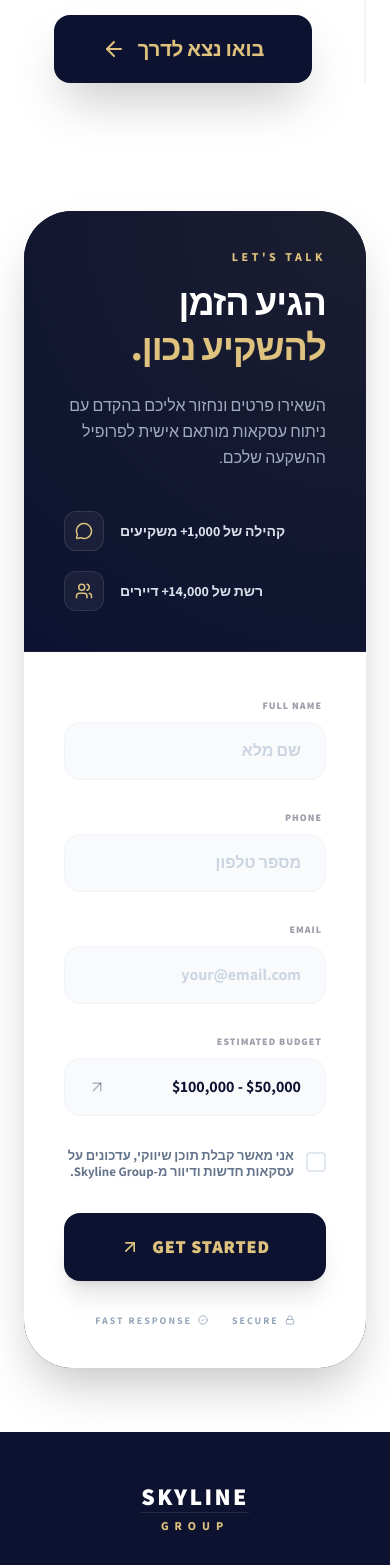
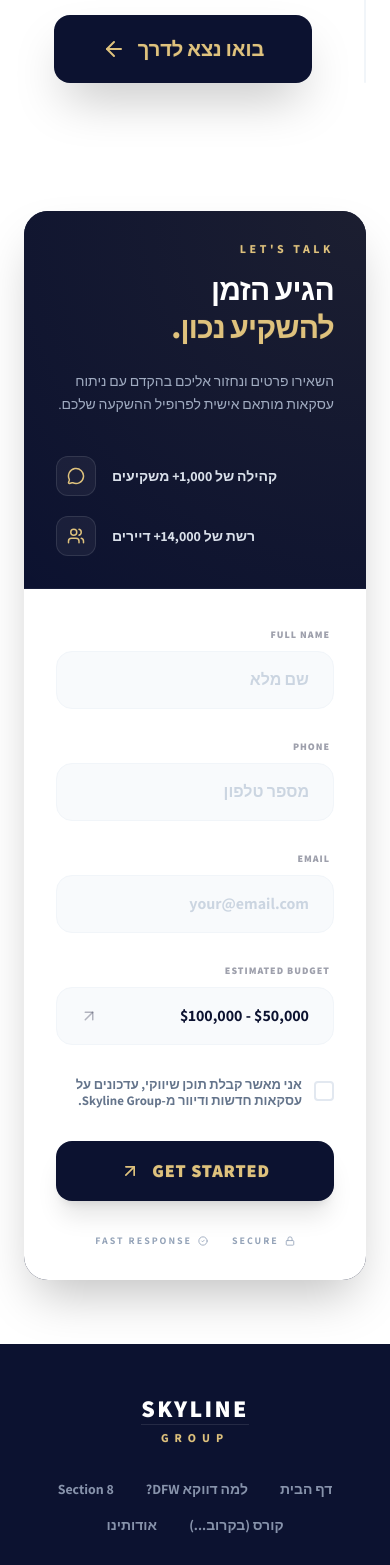
Before and after one commit to alonzekcer/skyline-group-texas, a React (Vite) app: page / in a window 390 px wide. Shown: the part 8862-10427 px from the top of the page. Built offline with nearby package versions, Linux system fonts and the light colour scheme.

Commit message:
UI: Optimize ContactSection and ContactView for mobile

```diff
--- a/src/components/home/ContactSection.tsx
+++ b/src/components/home/ContactSection.tsx
@@ -40,17 +40,17 @@
     return (
         <section id="home-contact" className="py-16 bg-white">
             <div className="container mx-auto px-6">
-                <div className="max-w-5xl mx-auto bg-navy rounded-[3rem] shadow-2xl overflow-hidden flex flex-col lg:flex-row">
+                <div className="max-w-5xl mx-auto bg-navy rounded-3xl md:rounded-[3rem] shadow-2xl overflow-hidden flex flex-col lg:flex-row">
                     {/* Left Side: Content */}
-                    <div className="lg:w-5/12 bg-navy p-10 md:p-16 text-white relative flex flex-col justify-center border-b lg:border-b-0 lg:border-r border-white/5">
+                    <div className="lg:w-5/12 bg-navy p-8 md:p-16 text-white relative flex flex-col justify-center border-b lg:border-b-0 lg:border-r border-white/5">
                         <div className="absolute inset-0 bg-[radial-gradient(circle_at_top_right,rgba(212,175,55,0.08),transparent)] pointer-events-none"></div>
                         <div className="relative z-10 text-right">
                             <span className="text-gold font-bold uppercase tracking-[0.3em] text-xs mb-4 block leading-none">Let's Talk</span>
-                            <h2 className="text-4xl md:text-5xl font-black mb-6 leading-tight tracking-tight">
+                            <h2 className="text-3xl md:text-5xl font-black mb-6 leading-tight tracking-tight">
                                 הגיע הזמן <br />
                                 <span className="text-gold">להשקיע נכון.</span>
                             </h2>
-                            <p className="text-base text-blue-100/70 mb-10 leading-relaxed max-w-sm">
+                            <p className="text-sm md:text-base text-blue-100/70 mb-10 leading-relaxed max-w-sm">
                                 השאירו פרטים ונחזור אליכם בהקדם עם ניתוח עסקאות מותאם אישית לפרופיל ההשקעה שלכם.
                             </p>
 
@@ -72,7 +72,7 @@
                     </div>
 
                     {/* Right Side: Form */}
-                    <div className="lg:w-7/12 p-10 md:p-16 bg-white flex flex-col justify-center">
+                    <div className="lg:w-7/12 p-8 md:p-16 bg-white flex flex-col justify-center">
                         {status === 'success' ? (
                             <div className="text-center py-12">
                                 <div className="w-20 h-20 bg-green-50 text-green-500 rounded-full flex items-center justify-center mx-auto mb-6">
@@ -156,7 +156,7 @@
                                 <button
                                     type="submit"
                                     disabled={status === 'loading'}
-                                    className="w-full bg-navy text-gold font-black py-5 rounded-2xl shadow-xl hover:shadow-gold/10 hover:-translate-y-0.5 active:translate-y-0 transition-all text-lg uppercase tracking-wider mt-4 flex items-center justify-center gap-3 disabled:opacity-50 disabled:cursor-not-allowed"
+                                    className="w-full bg-navy text-gold font-black py-4 md:py-5 rounded-2xl shadow-xl hover:shadow-gold/10 hover:-translate-y-0.5 active:translate-y-0 transition-all text-lg uppercase tracking-wider mt-4 flex items-center justify-center gap-3 disabled:opacity-50 disabled:cursor-not-allowed"
                                 >
                                     {status === 'loading' ? 'שולח...' : status === 'error' ? 'שגיאה - נסה שוב' : 'Get Started'} <ArrowUpRight size={20} />
                                 </button>
--- a/src/views/ContactView.tsx
+++ b/src/views/ContactView.tsx
@@ -52,11 +52,11 @@
                     <ArrowLeft size={20} className="group-hover:-translate-x-1 transition-transform" />
                     <span>חזרה לדף הבית</span>
                 </button>
-                <div className="max-w-6xl mx-auto bg-navy rounded-[60px] overflow-hidden flex flex-col lg:flex-row shadow-3xl">
-                    <div className="lg:w-1/2 p-12 md:p-24 text-white relative overflow-hidden">
+                <div className="max-w-6xl mx-auto bg-navy rounded-3xl md:rounded-[60px] overflow-hidden flex flex-col lg:flex-row shadow-3xl">
+                    <div className="lg:w-1/2 p-8 md:p-24 text-white relative overflow-hidden">
                         <div className="absolute top-0 right-0 w-full h-full bg-[radial-gradient(circle_at_bottom_right,_rgba(245,196,81,0.05),_transparent)] pointer-events-none" />
-                        <h2 className="text-5xl md:text-7xl font-black mb-10 leading-[0.9] tracking-tighter uppercase">LET'S <br /> <span className="text-gold text-4xl md:text-6xl tracking-tighter">TALK.</span></h2>
-                        <p className="text-xl text-blue-100/60 mb-16 font-light italic">הזדמנויות ב-DFW לא נשארות פתוחות לנצח. השוק רותח והמחירים עולים - הצטרפו למערכת משומנת עוד היום.</p>
+                        <h2 className="text-3xl md:text-7xl font-black mb-10 leading-[0.9] tracking-tighter uppercase">LET'S <br /> <span className="text-gold text-2xl md:text-6xl tracking-tighter">TALK.</span></h2>
+                        <p className="text-base md:text-xl text-blue-100/60 mb-16 font-light italic">הזדמנויות ב-DFW לא נשארות פתוחות לנצח. השוק רותח והמחירים עולים - הצטרפו למערכת משומנת עוד היום.</p>
                         <div className="space-y-12">
                             <div className="flex items-center gap-8 group cursor-pointer">
                                 <div className="w-16 h-16 bg-white/5 rounded-3xl flex items-center justify-center text-gold border border-white/5 group-hover:bg-gold group-hover:text-navy transition-all duration-500 shadow-xl"><MessageCircle size={32} /></div>
@@ -75,7 +75,7 @@
                         </div>
                     </div>
 
-                    <div className="lg:w-1/2 bg-white p-12 md:p-24 flex flex-col justify-center">
+                    <div className="lg:w-1/2 bg-white p-8 md:p-24 flex flex-col justify-center">
                         {status === 'success' ? (
                             <div className="text-center py-12">
                                 <div className="w-20 h-20 bg-green-50 text-green-500 rounded-full flex items-center justify-center mx-auto mb-6">
@@ -92,7 +92,7 @@
                             </div>
                         ) : (
                             <>
-                                <h3 className="text-4xl font-black text-navy mb-6 tracking-tighter uppercase leading-none">Investment Intro</h3>
+                                <h3 className="text-2xl md:text-4xl font-black text-navy mb-6 tracking-tighter uppercase leading-none">Investment Intro</h3>
                                 <p className="text-slate-500 mb-12 font-medium italic">השאירו פרטים ונחזור אליכם עם ניתוח עסקאות המותאם לתקציב שלכם.</p>
                                 <form className="space-y-8" onSubmit={handleSubmit}>
                                     <div className="space-y-2 text-right">
@@ -102,7 +102,7 @@
                                             required
                                             value={formData.fullName}
                                             onChange={e => setFormData({ ...formData, fullName: e.target.value })}
-                                            className="w-full px-8 py-6 rounded-3xl bg-slate-50 border border-slate-200 outline-none focus:ring-4 focus:ring-gold/20 font-black text-navy transition-all text-right"
+                                            className="w-full px-6 py-4 md:px-8 md:py-6 rounded-3xl bg-slate-50 border border-slate-200 outline-none focus:ring-4 focus:ring-gold/20 font-black text-navy transition-all text-right"
                                             placeholder="ישראל ישראלי"
                                         />
                                     </div>
@@ -114,7 +114,7 @@
                                                 required
                                                 value={formData.phone}
                                                 onChange={e => setFormData({ ...formData, phone: e.target.value })}
-                                                className="w-full px-8 py-6 rounded-3xl bg-slate-50 border border-slate-200 outline-none focus:ring-4 focus:ring-gold/20 font-black text-navy transition-all text-right"
+                                                className="w-full px-6 py-4 md:px-8 md:py-6 rounded-3xl bg-slate-50 border border-slate-200 outline-none focus:ring-4 focus:ring-gold/20 font-black text-navy transition-all text-right"
                                                 placeholder="050-0000000"
                                             />
                                         </div>
@@ -125,7 +125,7 @@
                                                 required
                                                 value={formData.email}
                                                 onChange={e => setFormData({ ...formData, email: e.target.value })}
-                                                className="w-full px-8 py-6 rounded-3xl bg-slate-50 border border-slate-200 outline-none focus:ring-4 focus:ring-gold/20 font-black text-navy transition-all text-right"
+                                                className="w-full px-6 py-4 md:px-8 md:py-6 rounded-3xl bg-slate-50 border border-slate-200 outline-none focus:ring-4 focus:ring-gold/20 font-black text-navy transition-all text-right"
                                                 placeholder="name@example.com"
                                             />
                                         </div>
@@ -135,7 +135,7 @@
                                         <select
                                             value={formData.budget}
                                             onChange={e => setFormData({ ...formData, budget: e.target.value })}
-                                            className="w-full px-8 py-6 rounded-3xl bg-slate-50 border border-slate-200 outline-none focus:ring-4 focus:ring-gold/20 font-black text-navy transition-all appearance-none cursor-pointer text-right"
+                                            className="w-full px-6 py-4 md:px-8 md:py-6 rounded-3xl bg-slate-50 border border-slate-200 outline-none focus:ring-4 focus:ring-gold/20 font-black text-navy transition-all appearance-none cursor-pointer text-right"
                                         >
                                             <option value="50,000-100,000">$50,000 - $100,000</option>
                                             <option value="100,000-150,000">$100,000 - $150,000</option>
@@ -155,7 +155,7 @@
                                     <button
                                         type="submit"
                                         disabled={status === 'loading'}
-                                        className="w-full bg-navy text-gold font-black py-8 rounded-3xl shadow-2xl hover:bg-slate-800 transition-all text-2xl uppercase tracking-tighter mt-8 flex items-center justify-center gap-4 disabled:opacity-50"
+                                        className="w-full bg-navy text-gold font-black py-5 md:py-8 rounded-3xl shadow-2xl hover:bg-slate-800 transition-all text-xl md:text-2xl uppercase tracking-tighter mt-8 flex items-center justify-center gap-4 disabled:opacity-50"
                                     >
                                         {status === 'loading' ? 'שולח...' : status === 'error' ? 'שגיאה - נסה שוב' : 'Get Insights'} <ArrowUpRight size={28} />
                                     </button>
```
Also changed, not shown: 19 other files (tests, documents, lock files or other folders).
